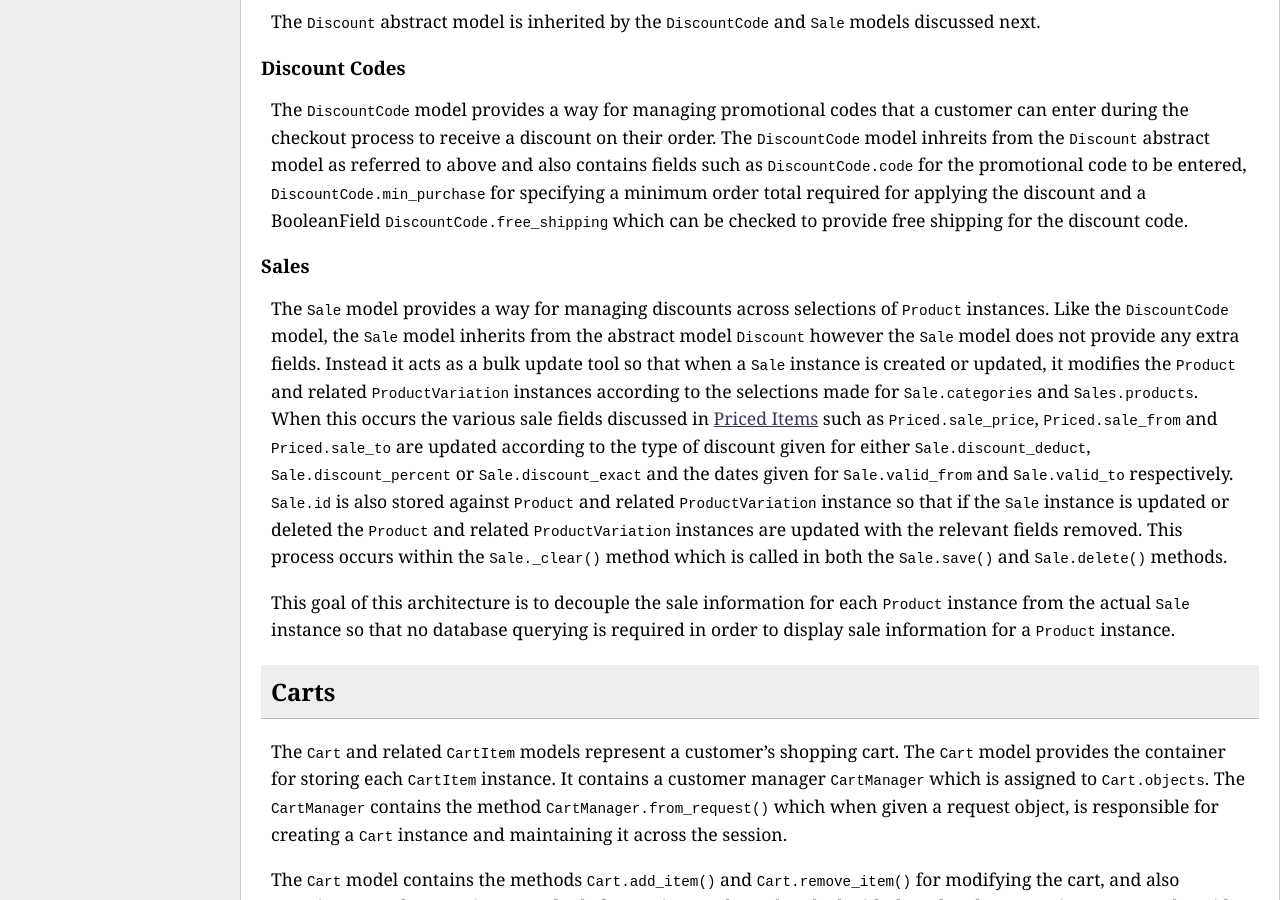
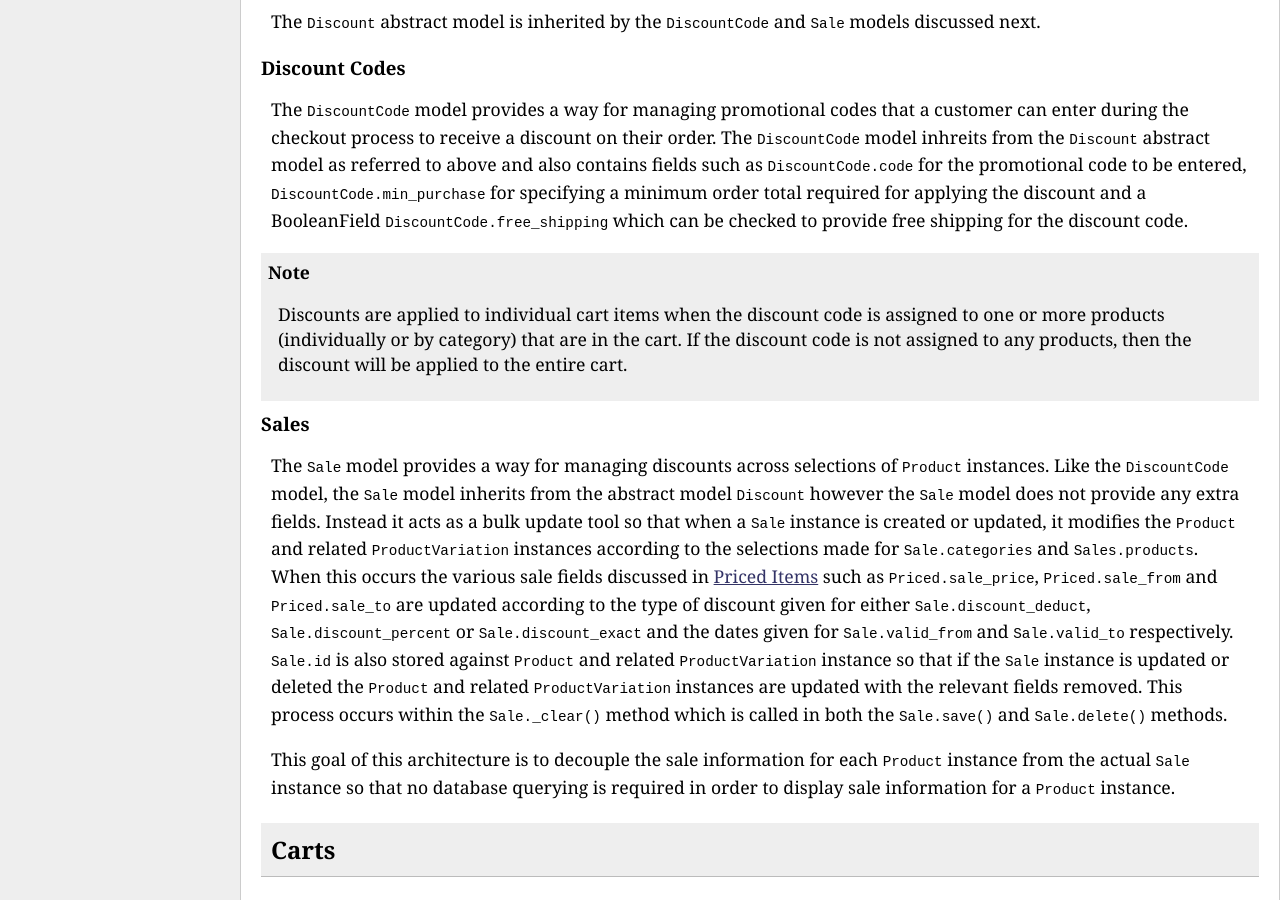
Before and after one commit to stephenmcd/cartridge, a Sphinx documentation site: the page built from docs/components.rst, in a window 1280 px wide and 900 px high, scrolled down 3114 px. Built offline with Sphinx 7.4.7, drawn with Linux system fonts in a browser that asks for light colours.

Commit message:
Added a note to docs about discounts per cart item versus entire cart.

```diff
--- a/docs/components.rst
+++ b/docs/components.rst
@@ -173,6 +173,13 @@ required for applying the discount and a BooleanField
 ``DiscountCode.free_shipping`` which can be checked to provide free
 shipping for the discount code.
 
+.. note::
+
+    Discounts are applied to individual cart items when the discount code
+    is assigned to one or more products (individually or by category) that
+    are in the cart. If the discount code is not assigned to any products,
+    then the discount will be applied to the entire cart.
+
 Sales
 -----
 
```
